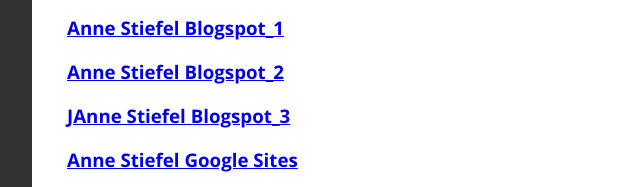
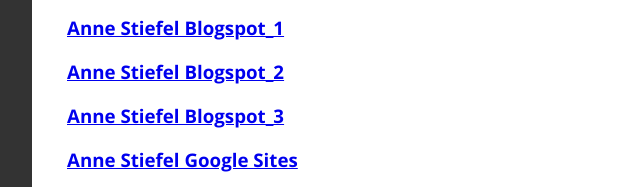
Before and after one commit to Anne-stiefel/travel, a plain HTML site: page index.html in a window 1280 px wide. Shown: the part 3412-3599 px from the top of the page, 108-748 px from the left. Drawn offline with nearby package versions, Linux system fonts and the light colour scheme.

Commit message:
Add files via upload

```diff
--- a/index.html
+++ b/index.html
@@ -151,7 +151,7 @@ Travel Lover! See the best travel tips from Brazil and several incredible destin
 <br>
 <h3><a href="https://web.archive.org/web/*/https://annestiefel.blogspot.com/">Anne Stiefel Blogspot_1</a></h3>
 <h3><a href="https://web.archive.org/web/20201012193331/https://annestiefel.blogspot.com/">Anne Stiefel Blogspot_2</a></h3>
-<h3><a href="https://web.archive.org/web/20201012193331/https://annestiefel.blogspot.com/">JAnne Stiefel Blogspot_3</a></h3>
+<h3><a href="https://web.archive.org/web/20201012193331/https://annestiefel.blogspot.com/">Anne Stiefel Blogspot_3</a></h3>
 <h3><a href="http://web.archive.org/save/https://sites.google.com/view/annestiefel/">Anne Stiefel Google Sites</a></h3>
 <h3><a href="https://web.archive.org/web/*/https://sites.google.com/view/annestiefel/">Anne Stiefel Google Sites_1</a></h3>
 
```
